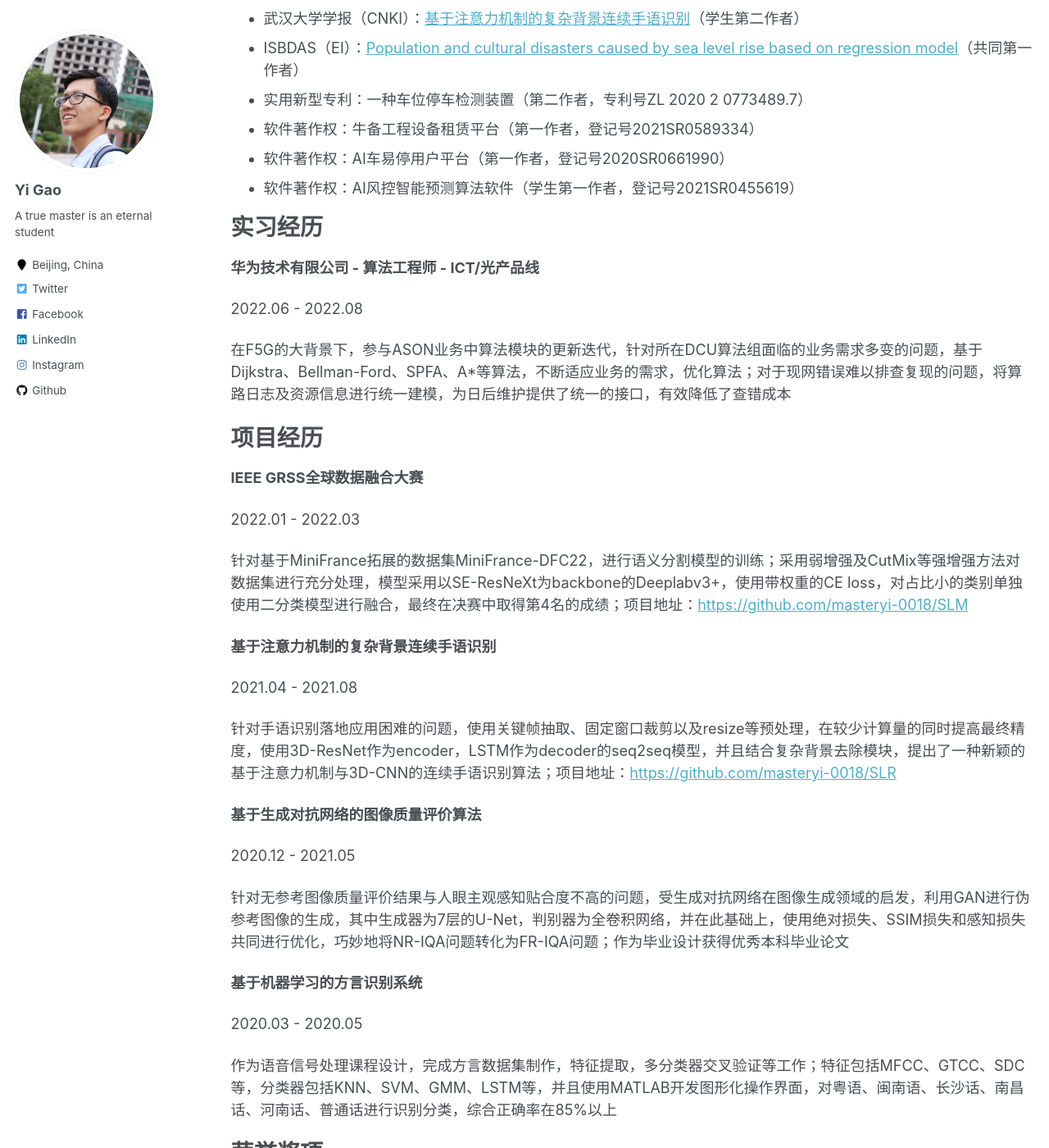
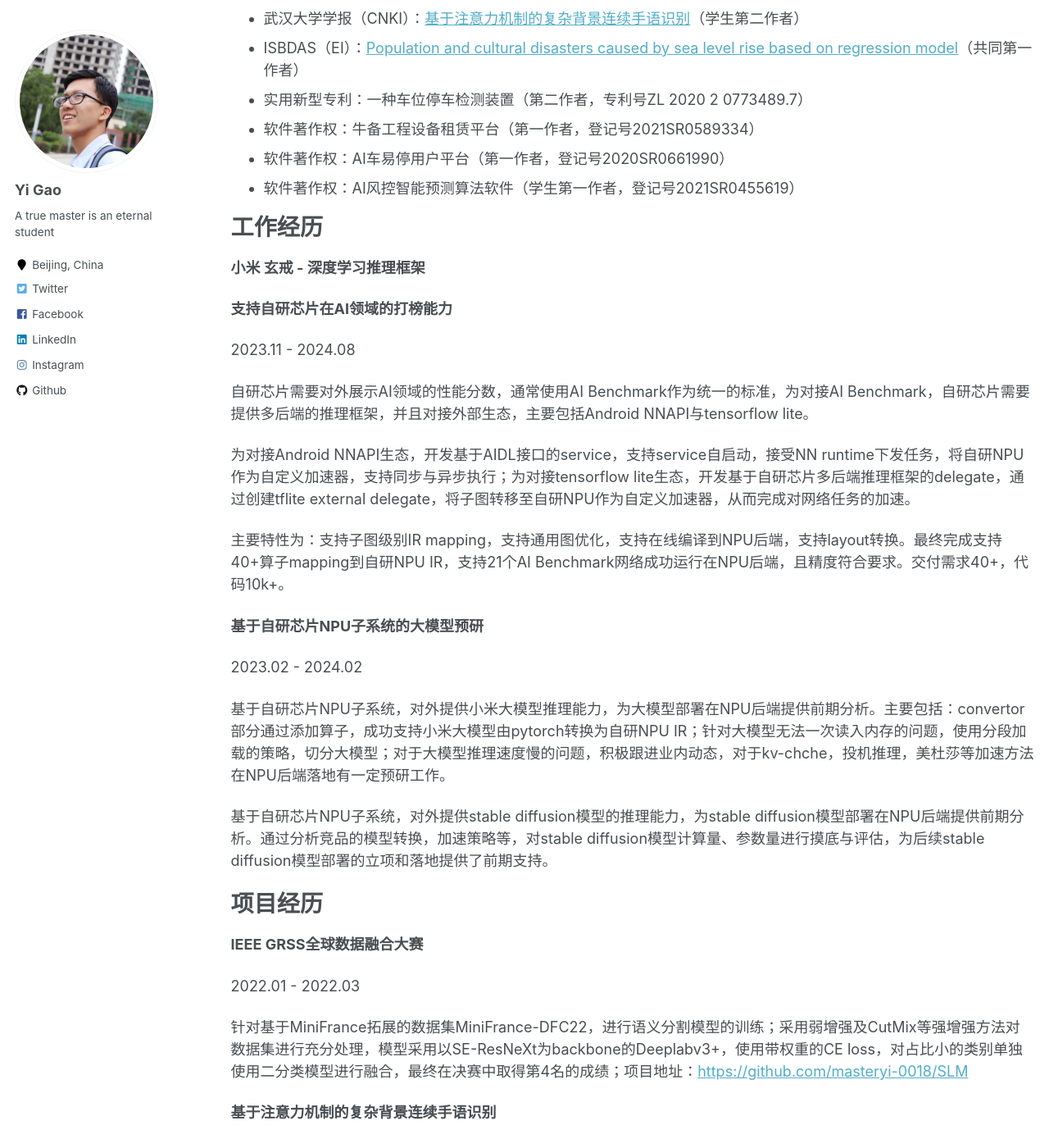
Before and after one commit to masteryi-0018/masteryi-0018.github.io, a Jekyll site: the page built from _pages/profile.md, in a window 1280 px wide and 1400 px high, scrolled down 615 px. Shown: the whole window at 82% size. Built offline with Jekyll 4.4.1, drawn with Linux system fonts in a browser that asks for light colours.

Commit message:
update resume

```diff
--- a/_pages/profile.md
+++ b/_pages/profile.md
@@ -31,13 +31,28 @@ redirect_from:
 - 软件著作权：AI车易停用户平台（第一作者，登记号2020SR0661990）
 - 软件著作权：AI风控智能预测算法软件（学生第一作者，登记号2021SR0455619）
 
-# 实习经历
+# 工作经历
 
-**华为技术有限公司 - 算法工程师 - ICT/光产品线**
+**小米 玄戒 - 深度学习推理框架**
 
-2022.06 - 2022.08
+**支持自研芯片在AI领域的打榜能力**
 
-在F5G的大背景下，参与ASON业务中算法模块的更新迭代，针对所在DCU算法组面临的业务需求多变的问题，基于Dijkstra、Bellman-Ford、SPFA、A*等算法，不断适应业务的需求，优化算法；对于现网错误难以排查复现的问题，将算路日志及资源信息进行统一建模，为日后维护提供了统一的接口，有效降低了查错成本
+2023.11 - 2024.08
+
+自研芯片需要对外展示AI领域的性能分数，通常使用AI Benchmark作为统一的标准，为对接AI Benchmark，自研芯片需要提供多后端的推理框架，并且对接外部生态，主要包括Android NNAPI与tensorflow lite。
+
+为对接Android NNAPI生态，开发基于AIDL接口的service，支持service自启动，接受NN runtime下发任务，将自研NPU作为自定义加速器，支持同步与异步执行；为对接tensorflow lite生态，开发基于自研芯片多后端推理框架的delegate，通过创建tflite external delegate，将子图转移至自研NPU作为自定义加速器，从而完成对网络任务的加速。
+
+主要特性为：支持子图级别IR mapping，支持通用图优化，支持在线编译到NPU后端，支持layout转换。最终完成支持40+算子mapping到自研NPU IR，支持21个AI Benchmark网络成功运行在NPU后端，且精度符合要求。交付需求40+，代码10k+。
+
+
+**基于自研芯片NPU子系统的大模型预研**
+
+2023.02 - 2024.02
+
+基于自研芯片NPU子系统，对外提供小米大模型推理能力，为大模型部署在NPU后端提供前期分析。主要包括：convertor部分通过添加算子，成功支持小米大模型由pytorch转换为自研NPU IR；针对大模型无法一次读入内存的问题，使用分段加载的策略，切分大模型；对于大模型推理速度慢的问题，积极跟进业内动态，对于kv-chche，投机推理，美杜莎等加速方法在NPU后端落地有一定预研工作。
+
+基于自研芯片NPU子系统，对外提供stable diffusion模型的推理能力，为stable diffusion模型部署在NPU后端提供前期分析。通过分析竞品的模型转换，加速策略等，对stable diffusion模型计算量、参数量进行摸底与评估，为后续stable diffusion模型部署的立项和落地提供了前期支持。
 
 # 项目经历
 
```
